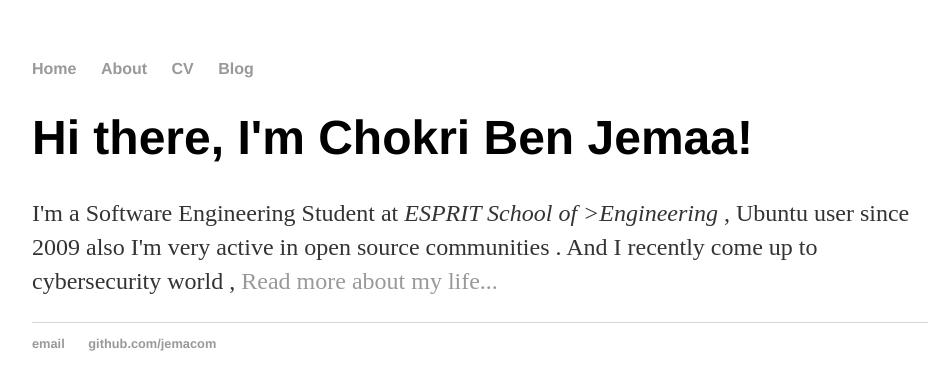
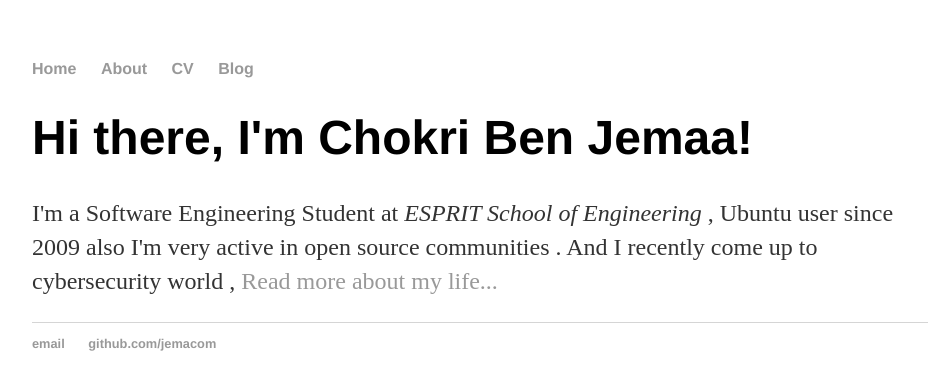
Before and after one commit to jemacom/jemacom.github.io, a Jekyll site: the page built from index.html, in a window 1280 px wide. Shown: the top 390 px of the page, without its empty margins (160-1100 px from the left). Built offline with Jekyll 4.4.1, drawn with Linux system fonts in a browser that asks for light colours.

```diff
--- a/index.html
+++ b/index.html
@@ -5,7 +5,7 @@ title: Ben Jemaa Chokri's web site
 <div class="container">
 	<div class="blurb">
 		<h1>Hi there, I'm Chokri Ben Jemaa!</h1>
-		<p>I'm a Software Engineering Student at <em>ESPRIT School of >Engineering </em>
+		<p>I'm a Software Engineering Student at <em>ESPRIT School of Engineering </em>
 		, Ubuntu user since 2009 also I'm very active in open source communities . And I recently come up to cybersecurity world   ,
 		<a href="/about">Read more about my life...</a></p>
 	</div>
```
